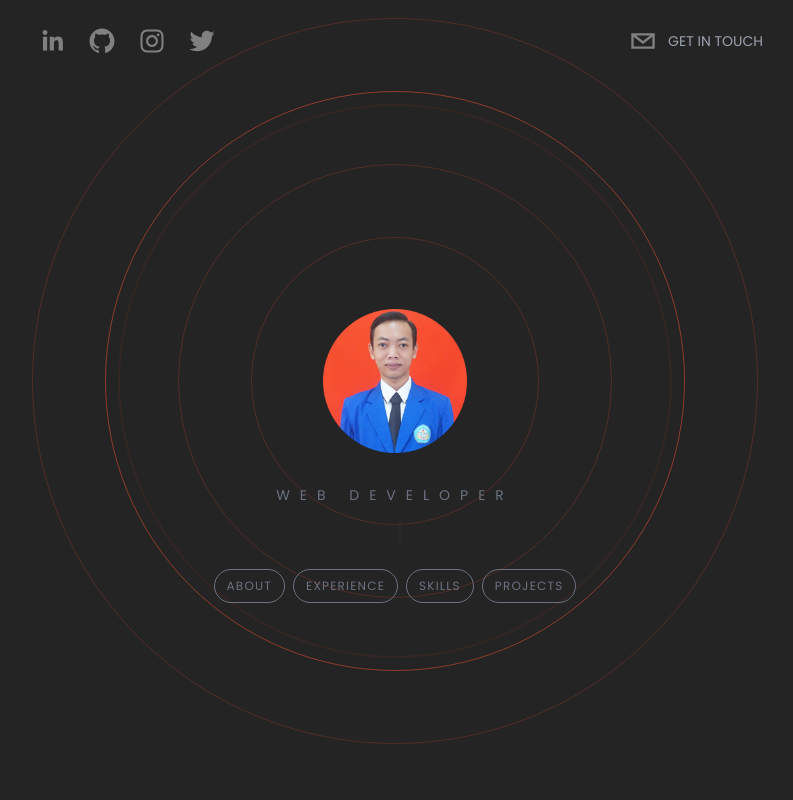
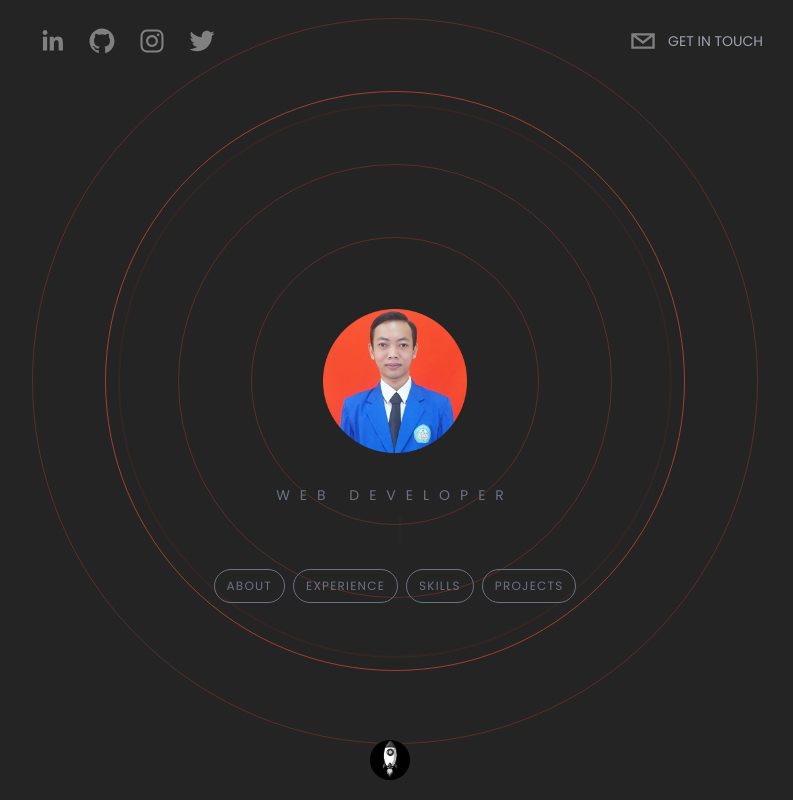
Before and after one commit to rohmatsyam/portfolio_sanity, a Next.js app: page / in a window 1280 px wide. Shown: the whole page, without its empty margins (245-1038 px from the left). Built offline with nearby package versions, Linux system fonts and the light colour scheme.

Commit message:
refactor scrollbar and more

```diff
--- a/components/BackgroundCircles.tsx
+++ b/components/BackgroundCircles.tsx
@@ -20,11 +20,10 @@ const BackgroundCircles = (props: Props) => {
       className="relative flex items-center justify-center"
     >
       <div className="absolute border border-[#f75534] rounded-full h-[288px] w-[288px] mt-52 animate-ping" />
-      <div className="rounded-full border border-[#f75534] h-[288px] w-[288px] absolute mt-52 opacity-20" />
-      <div className="rounded-full border border-[#f75534] h-[434px] w-[434px] absolute mt-52 opacity-20" />
-      <div className="rounded-full border border-[#f75534] h-[580px] w-[580px] absolute mt-52 animate-pulse opacity-50" />
-      {/* <div className="rounded-full border border-[#F7AB0A] h-[580px] w-[580px] absolute mt-52 animate-pulse opacity-10" /> */}
-      <div className="rounded-full border border-[#f75534] h-[726px] w-[726px] absolute mt-52 opacity-20" />
+      <div className="rounded-full border border-[#f75534] h-[288px] w-[288px] absolute mt-52 opacity-25" />
+      <div className="rounded-full border border-[#f75534] h-[434px] w-[434px] absolute mt-52 opacity-25" />
+      <div className="rounded-full border border-[#f75534] h-[580px] w-[580px] absolute mt-52 animate-pulse opacity-70" />
+      <div className="rounded-full border border-[#f75534] h-[726px] w-[726px] absolute mt-52 opacity-25" />
     </motion.div>
   );
 };
--- a/components/ExperienceCard.tsx
+++ b/components/ExperienceCard.tsx
@@ -5,7 +5,7 @@ type Props = {};
 
 const ExperienceCard = (props: Props) => {
   return (
-    <article className="flex flex-col rounded-lg items-center space-y-2 flex-shrink-0 w-[300px] snap-center p-5 bg-[#292929] hover:opacity-100 opacity-40 cursor-pointer transition-opacity duration-200 overflow-hidden min-h-[400px] mb-4">
+    <article className="flex flex-col rounded-lg items-center space-y-2 flex-shrink-0 w-[300px] snap-center p-5 bg-[#292929] hover:opacity-100 opacity-40 cursor-pointer transition-opacity duration-200 overflow-hidden min-h-[400px]">
       <img
         className="object-cover object-center w-16 h-16 rounded-full"
         src="/img/km.png"
--- a/components/Header.tsx
+++ b/components/Header.tsx
@@ -1,12 +1,13 @@
 import React from "react";
 import { motion } from "framer-motion";
 import { SocialIcon } from "react-social-icons";
+import Link from "next/link";
 
 type Props = {};
 
 const Header = (props: Props) => {
   return (
-    <header className="sticky top-0 z-20 flex items-start justify-between max-w-3xl p-4 mx-auto xl:items-center">
+    <header className="sticky top-0 z-20 flex items-start justify-between max-w-3xl p-2 mx-4 md:mx-auto md:p-4 xl:items-center">
       <motion.div
         initial={{
           x: -500,
@@ -54,6 +55,7 @@ const Header = (props: Props) => {
         />
       </motion.div>
 
+      <Link href="#contact">
         <motion.div
           initial={{
             x: 500,
@@ -75,12 +77,12 @@ const Header = (props: Props) => {
             network="email"
             fgColor="gray"
             bgColor="transparent"
-          onClick={() => window.open("mailto:rohmatsyam@yahoo.com")}
           />
           <p className="hidden text-sm text-gray-400 uppercase md:inline-flex">
             Get In Touch
           </p>
         </motion.div>
+      </Link>
     </header>
   );
 };
--- a/components/Projects.tsx
+++ b/components/Projects.tsx
@@ -12,11 +12,11 @@ const Projects = (props: Props) => {
       transition={{ duration: 1.5 }}
       className="relative h-screen max-w-screen"
     >
-      <div className="absolute grid items-center justify-center w-full grid-cols-1 gap-4 top-24">
+      <div className="absolute grid items-center justify-center w-full grid-cols-1 gap-4 top-20">
         <h3 className="uppercase tracking-[20px] text-gray-500 text-2xl text-center">
           Projects
         </h3>
-        <div className="z-20 flex min-h-[480px] overflow-x-scroll overflow-y-hidden snap-x snap-mandatory">
+        <div className="z-20 flex min-h-[495px] overflow-x-scroll overflow-y-hidden snap-x snap-mandatory scrollbar-track-gray-400/20 scrollbar-thumb-[#FFD600] scrollbar-thin">
           {projects.map((project, index) => (
             <div
               key={index}
--- a/components/Skill.tsx
+++ b/components/Skill.tsx
@@ -10,15 +10,15 @@ const Skill = ({ directionLeft }: Props) => {
     <div className="relative flex cursor-pointer group">
       <motion.img
         initial={{
-          x: directionLeft ? -200 : 200,
+          x: directionLeft ? -100 : 100,
           opacity: 0,
         }}
         transition={{ duration: 1 }}
         whileInView={{ opacity: 1, x: 0 }}
         src="/img/js.png"
-        className="object-cover w-16 h-16 transition duration-300 ease-in-out border border-gray-500 rounded-full md:w-24 md:h-24 filter group-hover:grayscale"
+        className="object-cover w-16 h-16 transition duration-300 ease-in-out border border-gray-500 rounded-full md:w-20 md:h-20 filter group-hover:grayscale"
       />
-      <div className="absolute z-0 w-16 h-16 transition duration-300 ease-in-out rounded-full opacity-0 group-hover:opacity-80 group-hover:bg-white md:w-24 md:h-24">
+      <div className="absolute z-0 w-16 h-16 transition duration-300 ease-in-out rounded-full opacity-0 group-hover:opacity-80 group-hover:bg-white md:w-20 md:h-20">
         <div className="flex items-center justify-center h-full">
           <p className="text-2xl font-bold text-black opacity-100">100%</p>
         </div>
--- a/components/WorkExperience.tsx
+++ b/components/WorkExperience.tsx
@@ -12,22 +12,17 @@ const WorkExperience = (props: Props) => {
       transition={{ duration: 1.5 }}
       className="relative h-screen max-w-screen"
     >
-      <div className="absolute grid items-center justify-center w-full grid-cols-1 gap-4 top-24">
+      <div className="absolute grid items-center justify-center w-full grid-cols-1 gap-4 top-20">
         <h3 className="uppercase tracking-[20px] text-gray-500 text-2xl text-center">
           Experience
         </h3>
-        <div className="z-20 flex max-w-3xl ml-10 space-x-5 overflow-x-scroll overflow-y-hidden md:mx-auto snap-x snap-mandatory">
+        <div className="z-20 flex max-w-3xl p-2 mx-10 space-x-5 overflow-x-scroll overflow-y-hidden md:mx-auto snap-x snap-mandatory scrollbar-thin scrollbar-track-gray-400/20 scrollbar-thumb-[#FFD600]">
           <ExperienceCard />
           <ExperienceCard />
           <ExperienceCard />
           <ExperienceCard />
         </div>
       </div>
-      {/* <div className="absolute flex w-full mt-24 space-x-5 overflow-x-scroll top-12 snap-x snap-mandatory pl-14 md:pl-0">
-        <ExperienceCard />
-        <ExperienceCard />
-        <ExperienceCard />
-      </div> */}
     </motion.div>
   );
 };
--- a/package.json
+++ b/package.json
@@ -26,6 +26,7 @@
     "eslint": "8.24.0",
     "eslint-config-next": "12.3.1",
     "postcss": "^8.4.16",
+    "tailwind-scrollbar": "^2.0.1",
     "tailwindcss": "^3.1.8",
     "typescript": "4.8.3"
   }
--- a/pages/index.tsx
+++ b/pages/index.tsx
@@ -1,5 +1,6 @@
 import type { NextPage } from "next";
 import Head from "next/head";
+import Link from "next/link";
 import {
   About,
   ContactMe,
@@ -12,7 +13,7 @@ import {
 
 const Home: NextPage = () => {
   return (
-    <div className="bg-[rgb(36,36,36)] text-white h-screen snap-y snap-mandatory overflow-scroll z-0 overflow-x-hidden">
+    <div className="bg-[rgb(36,36,36)] text-white h-screen snap-y snap-mandatory overflow-y-scroll z-0 overflow-x-hidden scrollbar-thin scrollbar-track-gray-400/20 scrollbar-thumb-[#FFD600]">
       <Head>
         <title>Rohmat Portfolio</title>
         <link rel="shortcut icon" href="/logo.png" />
@@ -50,6 +51,18 @@ const Home: NextPage = () => {
       <section id="contact" className="snap-end">
         <ContactMe />
       </section>
+
+      <Link href="#hero">
+        <footer className="sticky z-50 w-[50px] cursor-pointer bottom-5 mx-auto">
+          <div className="">
+            <img
+              src="/img/home.png"
+              alt=""
+              className="w-10 h-10 bg-black rounded-full cursor-pointer grayscale hover:grayscale-0"
+            />
+          </div>
+        </footer>
+      </Link>
     </div>
   );
 };
--- a/tailwind.config.js
+++ b/tailwind.config.js
@@ -11,5 +11,5 @@ module.exports = {
       },
     },
   },
-  plugins: [],
+  plugins: [require("tailwind-scrollbar")],
 };
```
Also changed, not shown: components/Skills.tsx (+6 -4 lines), public/img/home.png (added), 1 other file (tests, documents, lock files or other folders). Lines whose indentation alone changed are shown as unchanged.
